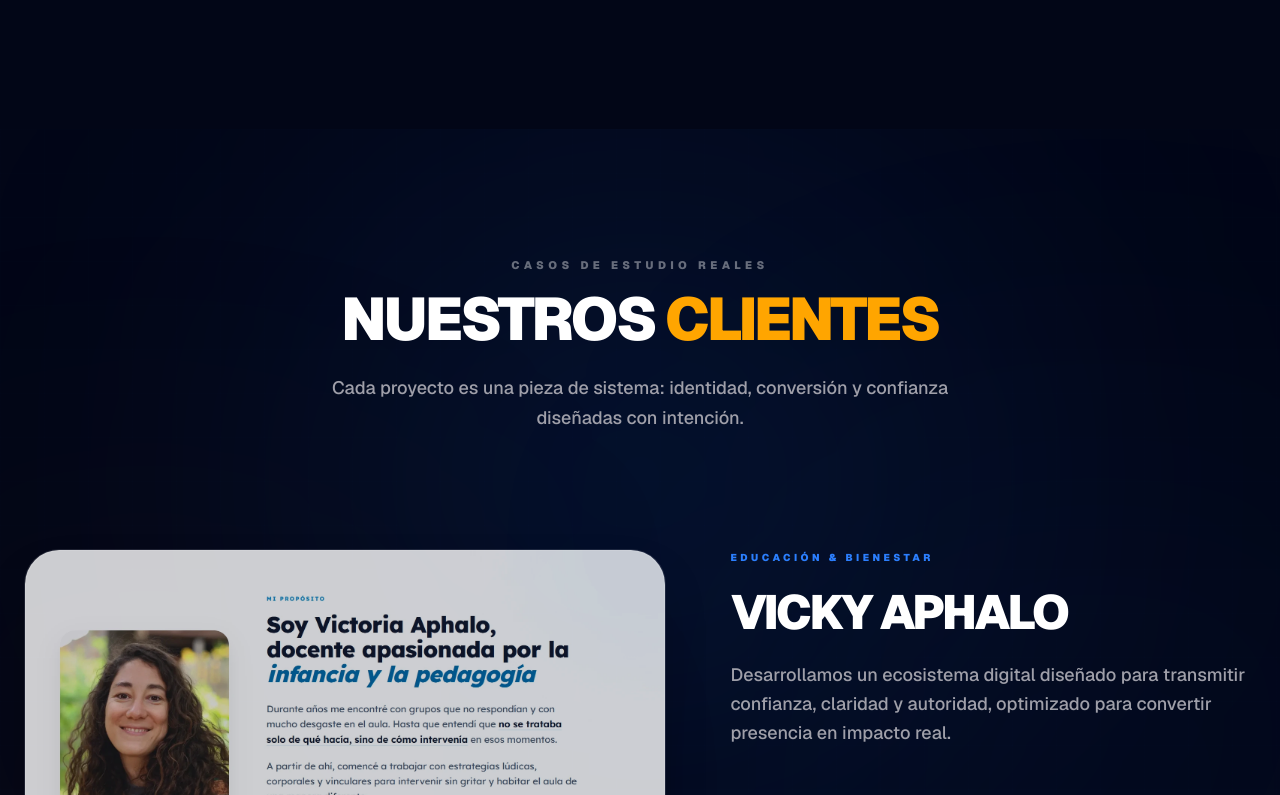
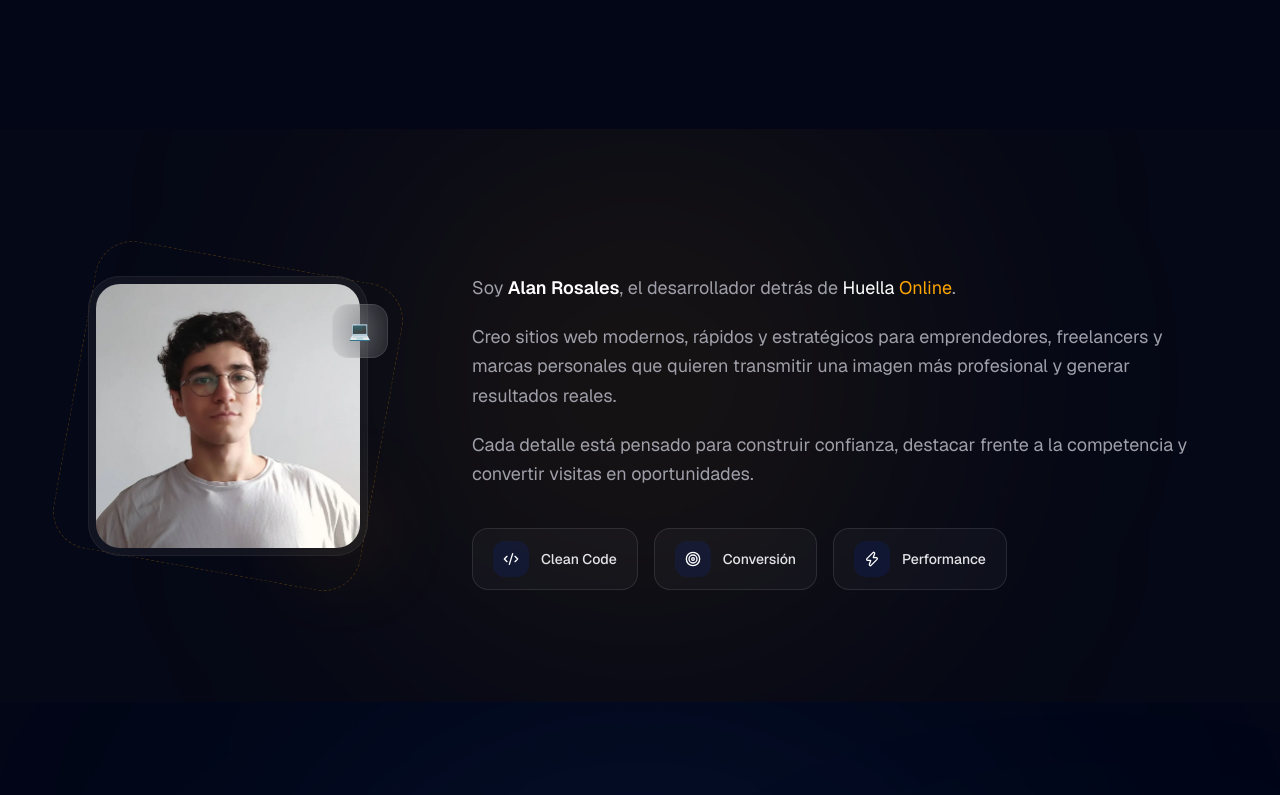
Before and after one commit to AlanTyping/Huella-Online, a Next.js app: page / in a window 1280 px wide. Shown: the part 1525-2320 px from the top of the page. Built offline with nearby package versions, Linux system fonts and the light colour scheme.

Commit message:
modificando seccion de contacto

```diff
--- a/app/page.tsx
+++ b/app/page.tsx
@@ -2,6 +2,7 @@
 import { LEDMarquee } from "@/components/ui/led-marquee";
 import { Transformation } from "@/components/sections/transformation";
 import { Portfolio } from "@/components/sections/portfolio";
+import { About } from "@/components/sections/about";
 import { FAQ } from "@/components/sections/faq";
 import { FinalCTA } from "@/components/sections/cta";
 
@@ -10,7 +11,9 @@
     <div className="flex flex-col">
       <Hero />
       <Transformation />
+      <About />
       <Portfolio />
+
       <FAQ />
       <FinalCTA />
       <LEDMarquee />
--- a/components/layout/navbar.tsx
+++ b/components/layout/navbar.tsx
@@ -11,6 +11,7 @@
 
   const navLinks = [
     { href: "#portfolio", label: "Proyectos" },
+    { href: "#sobre-mi", label: "Sobre mí" },
     { href: "#faq", label: "FAQ" },
   ];
 
--- /dev/null
+++ b/components/sections/about.tsx
@@ -0,0 +1,157 @@
+"use client";
+
+import Image from "next/image";
+import { motion } from "framer-motion";
+import { Code2, Target, Zap } from "lucide-react";
+
+const features = [
+  {
+    icon: Code2,
+    title: "Clean Code",
+  },
+  {
+    icon: Target,
+    title: "Conversión",
+  },
+  {
+    icon: Zap,
+    title: "Performance",
+  },
+];
+
+export function About() {
+  return (
+    <section
+      id="sobre-mi"
+      className="relative overflow-hidden bg-[#050816] py-28"
+    >
+      {/* Ambient Glow */}
+      <div className="absolute left-1/2 top-0 h-[500px] w-[500px] -translate-x-1/2 rounded-full bg-[#ffa500]/10 blur-[140px]" />
+
+      <div className="container relative z-10 mx-auto max-w-6xl px-6">
+        <div className="grid items-center gap-16 lg:grid-cols-[320px_1fr]">
+
+          {/* IMAGE */}
+          <motion.div
+            initial={{ opacity: 0, y: 24 }}
+            whileInView={{ opacity: 1, y: 0 }}
+            viewport={{ once: true }}
+            transition={{ duration: 0.5 }}
+            className="flex justify-center lg:justify-start"
+          >
+            <div className="relative">
+
+              {/* Floating badge */}
+              <motion.div
+                animate={{ y: [8, 0, 8] }}
+                transition={{
+                  duration: 4,
+                  repeat: Infinity,
+                }}
+                className="absolute -right-5 top-6 z-20 rounded-2xl border border-white/10 bg-white/5 px-4 py-3 backdrop-blur-xl"
+              >
+                <span className="text-lg">
+                  💻
+                </span>
+              </motion.div>
+
+              {/* Orbit animation */}
+              <motion.div
+                animate={{ rotate: 360 }}
+                transition={{
+                  duration: 24,
+                  repeat: Infinity,
+                  ease: "linear",
+                }}
+                className="absolute -inset-4 rounded-[38px] border border-dashed border-[#ffa500]/20"
+              />
+
+              {/* subtle border */}
+              <div className="absolute inset-0 rounded-[32px] border border-white/10" />
+
+              {/* image */}
+              <div className="relative h-[280px] w-[280px] overflow-hidden rounded-[32px] bg-white/5 p-2 backdrop-blur-xl">
+                <div className="relative h-full w-full overflow-hidden rounded-[24px]">
+                  <Image
+                    src="/images/alan.webp"
+                    alt="Alan Rosales"
+                    fill
+                    className="object-cover"
+                  />
+                </div>
+              </div>
+
+              {/* accent glow */}
+              <div className="absolute -bottom-3 -right-3 h-20 w-20 rounded-full bg-[#ffa500]/10 blur-2xl" />
+            </div>
+          </motion.div>
+
+          {/* CONTENT */}
+          <div className="max-w-3xl text-center lg:text-left">
+
+
+
+            {/* description */}
+            <motion.div
+              initial={{ opacity: 0, y: 16 }}
+              whileInView={{ opacity: 1, y: 0 }}
+              viewport={{ once: true }}
+              transition={{ delay: 0.15 }}
+              className="mt-8 space-y-5 text-base leading-relaxed text-zinc-400 sm:text-lg"
+            >
+              <p>
+                Soy{" "}
+                <span className="font-semibold text-white">
+                  Alan Rosales
+                </span>
+                , el desarrollador detrás de{" "}
+                <span className="text-white">
+                  Huella <span className="text-brand-secondary">Online</span>
+                </span>.
+              </p>
+
+              <p>
+                Creo sitios web modernos, rápidos y estratégicos para
+                emprendedores, freelancers y marcas personales que quieren
+                transmitir una imagen más profesional y generar resultados reales.
+              </p>
+
+              <p>
+                Cada detalle está pensado para construir confianza, destacar
+                frente a la competencia y convertir visitas en oportunidades.
+              </p>
+            </motion.div>
+
+            {/* features */}
+            <motion.div
+              initial={{ opacity: 0, y: 16 }}
+              whileInView={{ opacity: 1, y: 0 }}
+              viewport={{ once: true }}
+              transition={{ delay: 0.2 }}
+              className="mt-10 flex flex-wrap items-center justify-center gap-4 lg:justify-start"
+            >
+              {features.map((feature, index) => {
+                const Icon = feature.icon;
+
+                return (
+                  <div
+                    key={index}
+                    className="flex items-center gap-3 rounded-2xl border border-white/10 bg-white/[0.03] px-5 py-3 transition-all duration-300 hover:border-[#ffa500]/30 hover:bg-white/[0.05]"
+                  >
+                    <div className="flex h-9 w-9 items-center justify-center rounded-xl bg-[#0040FF]/10 text-[#ffffff]">
+                      <Icon className="h-4 w-4" />
+                    </div>
+
+                    <span className="text-sm font-medium text-zinc-200">
+                      {feature.title}
+                    </span>
+                  </div>
+                );
+              })}
+            </motion.div>
+          </div>
+        </div>
+      </div>
+    </section >
+  );
+}
--- a/components/sections/cta.tsx
+++ b/components/sections/cta.tsx
@@ -70,9 +70,8 @@
             transition={{ delay: 0.1 }}
             className="mx-auto max-w-2xl text-lg leading-relaxed text-zinc-400 md:text-xl font-medium"
           >
-            Trabajamos con pocos proyectos por trimestre para mantener precisión,
-            calidad y foco. Si buscas algo genérico, este no es el lugar.
-            <span className="text-white"> Si buscas impacto real, hablemos.</span>
+            Reservemos una <span className="text-white">charla gratuita de 15 minutos</span>.
+            Puede ser por Meet, WhatsApp o chat. Quiero conocer lo que estás construyendo y pensar juntos cómo hacerlo destacar en digital.
           </motion.p>
 
           {/* CTA */}
@@ -84,15 +83,19 @@
             className="mt-14 flex flex-col items-center justify-center gap-5 sm:flex-row"
           >
             <Link
-              href="mailto:alantyping.dev@gmail.com"
+              href="mailto:alantyping.dev@gmail.com?subject=Interés en potenciar mi presencia digital - Huella Online&body=Hola Huella Online 👋,%0D%0A%0D%0AQuiero potenciar mi presencia digital y me gustaría coordinar la charla de 15 minutos.%0D%0A%0D%0A── SOBRE MÍ / PROYECTO ──%0D%0A%0D%0A▌ Nombre: %0D%0A▌ Contacto: %0D%0A▌ Mi idea: %0D%0A%0D%0A── CHARLA ──%0D%0A%0D%0A▌ Fecha y hora preferida: "
+              target="_blank"
+              rel="noopener noreferrer"
               className="group flex w-full items-center justify-center gap-2 rounded-md bg-blue-500 px-10 py-4 text-lg font-bold text-white transition-all hover:bg-white hover:text-blue-500 active:scale-95 sm:w-auto"
             >
-              INICIAR PROYECTO
+              AGENDAR REUNIÓN GRATUITA
               <ChevronRight className="h-5 w-5 transition-transform group-hover:translate-x-1" />
             </Link>
 
             <Link
               href="https://wa.me/541138235395"
+              target="_blank"
+              rel="noopener noreferrer"
               className="flex w-full items-center justify-center gap-2 rounded-md bg-[#25D366] px-10 py-4 text-lg font-bold text-white transition-all hover:bg-[#20ba5a] active:scale-95 sm:w-auto group"
             >
               <svg
@@ -100,7 +103,7 @@
                 viewBox="0 0 24 24"
                 xmlns="http://www.w3.org/2000/svg"
               >
-                <path d="M17.472 14.382c-.297-.149-1.758-.867-2.03-.967-.273-.099-.471-.148-.67.15-.197.297-.767.966-.94 1.164-.173.199-.347.223-.644.075-.297-.15-1.255-.463-2.39-1.475-.883-.788-1.48-1.761-1.653-2.059-.173-.297-.018-.458.13-.606.134-.133.298-.347.446-.52.149-.174.198-.298.298-.497.099-.198.05-.371-.025-.52-.075-.149-.669-1.612-.916-2.207-.242-.579-.487-.5-.669-.51-.173-.008-.371-.01-.57-.01-.198 0-.52.074-.792.372-.272.297-1.04 1.016-1.04 2.479 0 1.462 1.065 2.875 1.213 3.074.149.198 2.096 3.2 5.077 4.487.709.306 1.262.489 1.694.625.712.227 1.36.195 1.871.118.571-.085 1.758-.719 2.006-1.413.248-.694.248-1.289.173-1.413-.074-.124-.272-.198-.57-.347m-5.421 7.403h-.004a9.87 9.87 0 01-5.031-1.378l-.361-.214-3.741.982.998-3.648-.235-.374a9.86 9.86 0 01-1.51-5.26c.001-5.45 4.436-9.884 9.888-9.884 2.64 0 5.122 1.03 6.988 2.898a9.825 9.825 0 012.893 6.994c-.003 5.45-4.437 9.884-9.885 9.884m8.413-18.297A11.815 11.815 0 0012.05 0C5.495 0 .16 5.335.157 11.892c0 2.096.547 4.142 1.588 5.945L.057 24l6.305-1.654a11.882 11.882 0 005.683 1.448h.005c6.554 0 11.89-5.335 11.893-11.893a11.821 11.821 0 00-3.48-8.413z"/>
+                <path d="M17.472 14.382c-.297-.149-1.758-.867-2.03-.967-.273-.099-.471-.148-.67.15-.197.297-.767.966-.94 1.164-.173.199-.347.223-.644.075-.297-.15-1.255-.463-2.39-1.475-.883-.788-1.48-1.761-1.653-2.059-.173-.297-.018-.458.13-.606.134-.133.298-.347.446-.52.149-.174.198-.298.298-.497.099-.198.05-.371-.025-.52-.075-.149-.669-1.612-.916-2.207-.242-.579-.487-.5-.669-.51-.173-.008-.371-.01-.57-.01-.198 0-.52.074-.792.372-.272.297-1.04 1.016-1.04 2.479 0 1.462 1.065 2.875 1.213 3.074.149.198 2.096 3.2 5.077 4.487.709.306 1.262.489 1.694.625.712.227 1.36.195 1.871.118.571-.085 1.758-.719 2.006-1.413.248-.694.248-1.289.173-1.413-.074-.124-.272-.198-.57-.347m-5.421 7.403h-.004a9.87 9.87 0 01-5.031-1.378l-.361-.214-3.741.982.998-3.648-.235-.374a9.86 9.86 0 01-1.51-5.26c.001-5.45 4.436-9.884 9.888-9.884 2.64 0 5.122 1.03 6.988 2.898a9.825 9.825 0 012.893 6.994c-.003 5.45-4.437 9.884-9.885 9.884m8.413-18.297A11.815 11.815 0 0012.05 0C5.495 0 .16 5.335.157 11.892c0 2.096.547 4.142 1.588 5.945L.057 24l6.305-1.654a11.882 11.882 0 005.683 1.448h.005c6.554 0 11.89-5.335 11.893-11.893a11.821 11.821 0 00-3.48-8.413z" />
               </svg>
               WHATSAPP
             </Link>
```
Also changed, not shown: public/images/alan.webp (added).
